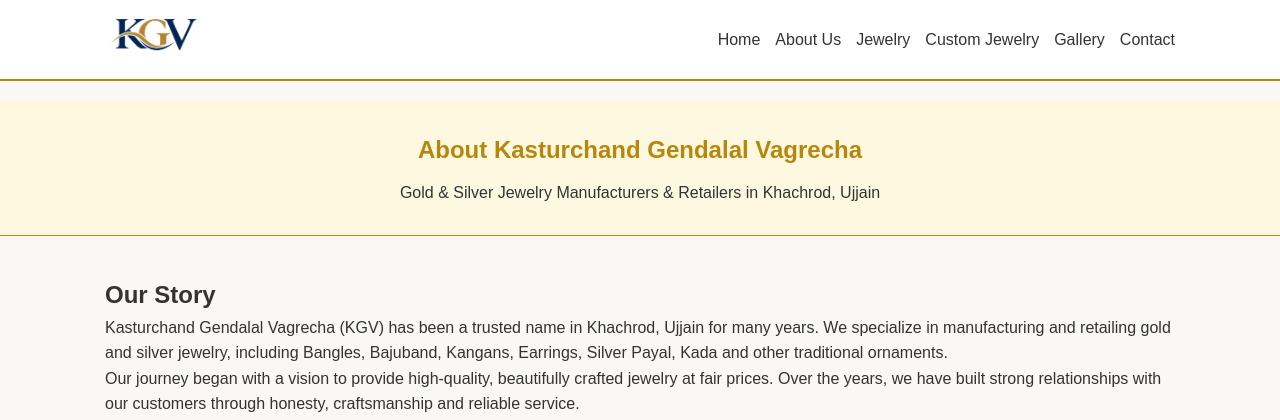
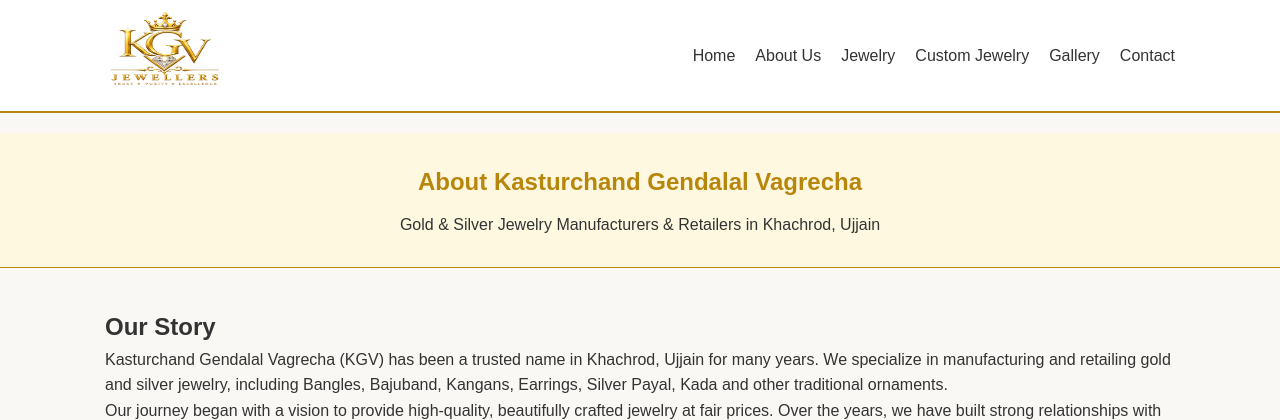
Before and after one commit to MinakshiPal/kgv-website, a Flask app: page /about in a window 1280 px wide. Shown: the top 420 px of the page. Run offline with Flask 3, Linux system fonts and the light colour scheme.

Commit message:
Update KGV logo and website theme

```diff
--- a/static/css/style.css
+++ b/static/css/style.css
@@ -84,7 +84,7 @@ ul, ol {
 }
 
 .logo a {
-    font-size: 1.3rem;
+    font-size: 1.5rem;
     font-weight: bold;
     color: #b8860b;
     text-transform: uppercase;
@@ -92,7 +92,7 @@ ul, ol {
 
 .main-nav ul {
     display: flex;
-    gap: 15px;
+    gap: 20px;
     flex-wrap: wrap;
 }
 
--- a/templates/base.html
+++ b/templates/base.html
@@ -21,7 +21,8 @@
                 <a href="{{ url_for('home') }}">
                     <img src="{{ url_for('static', filename='images/logo.png') }}"
                          alt="KGV - Kasturchand Gendalal Vagrecha Logo"
-                         style="height: 50px;">
+                         width="120"
+                         height="80">
                 </a>
             </div>
 
```
Also changed, not shown: static/images/logo.png.
